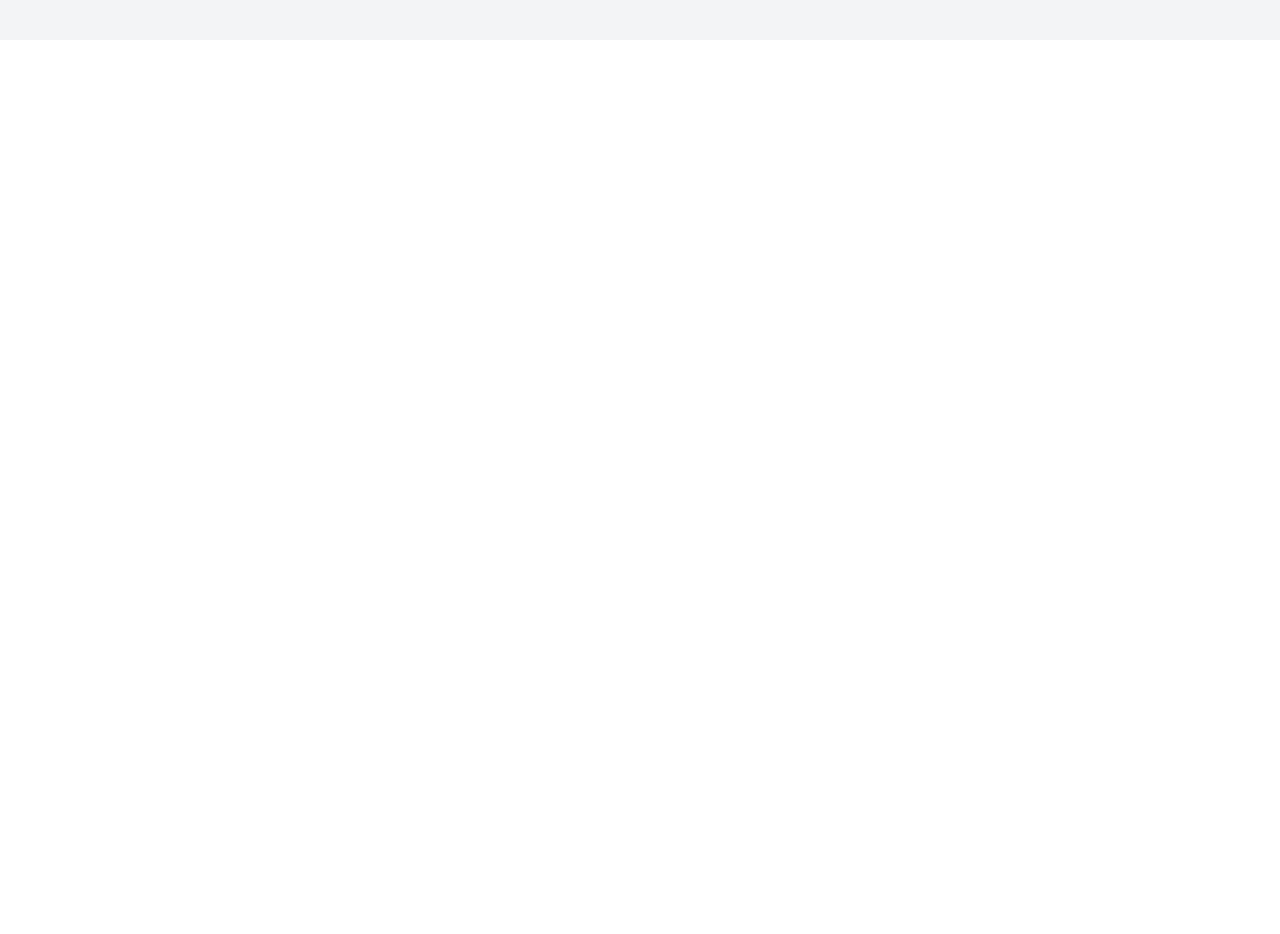
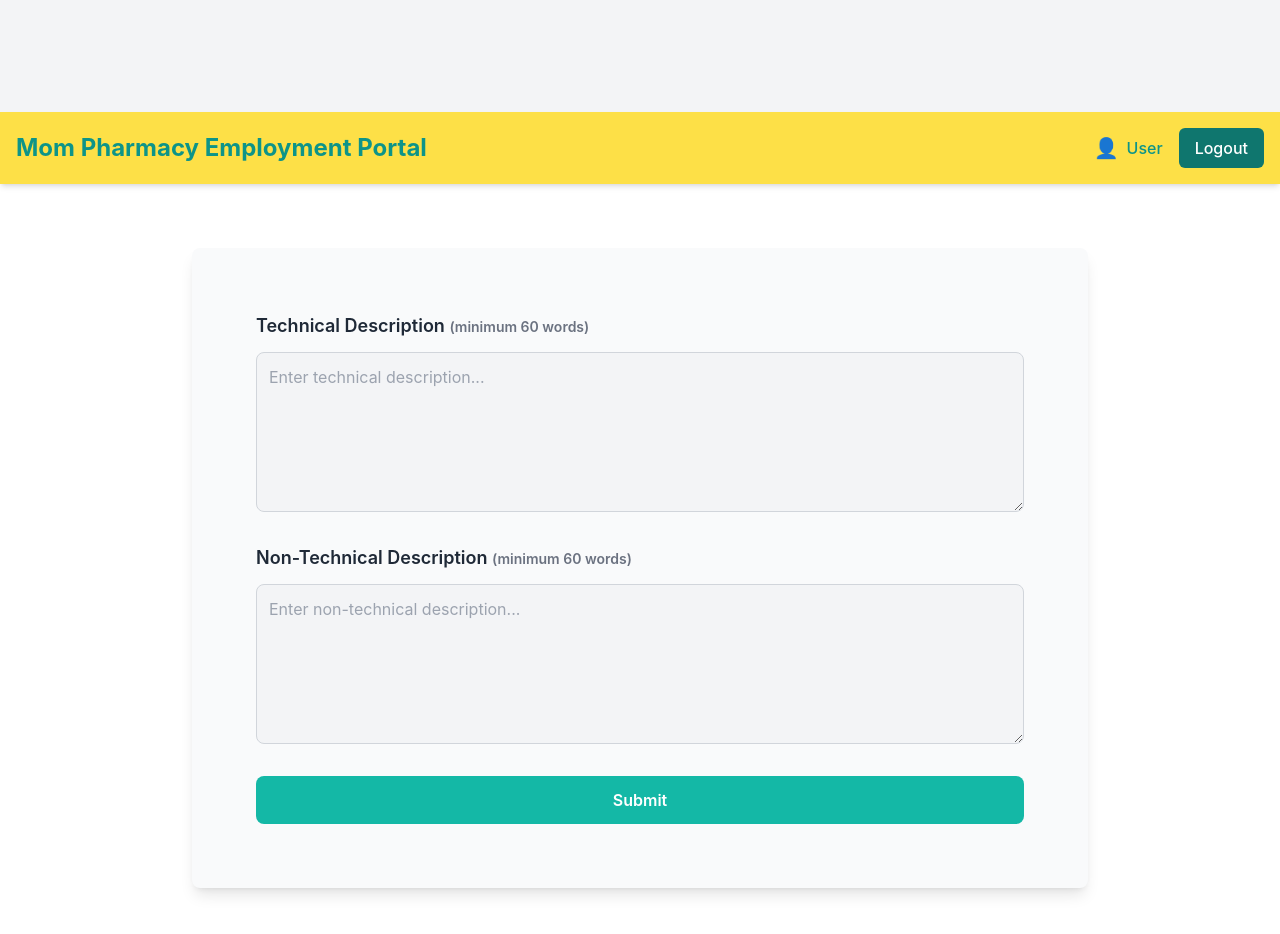
Before and after one commit to Pragnan143/mom-pahrmacy-employmee-management, a React (Create React App) app in the folder client/: page / in a window 1280 px wide. Shown: the part 760-1694 px from the top of the page. Before the commit the page ends 800 px from the top, so only its background shows below. Built offline with nearby package versions, Linux system fonts and the light colour scheme.

Commit message:
Infrastructure updated

```diff
--- a/client/src/App.js
+++ b/client/src/App.js
@@ -1,9 +1,12 @@
-import Teammates from "./Pages/Adminportal/Teammates";
+import AdminPage from "./Pages/AdminPage";
+import EmployeePage from "./Pages/EmployeePage";
 
 function App() {
   return (
     <div className="App">
-      <Teammates/>
+      <AdminPage />
+      <EmployeePage />
+
     </div>
   );
 }
--- /dev/null
+++ b/client/src/Components/Adminportal/Navbar.js
@@ -0,0 +1,32 @@
+import React from 'react';
+
+const Navbar = ({ username }) => {
+  const handleLogout = () => {
+    // Add logout logic here
+    console.log('Logging out...');
+  };
+
+  return (
+    <nav className="flex justify-between items-center p-4 bg-yellow-300 shadow-md">
+      <div className="text-2xl font-bold text-teal-600">
+        Mom Pharmacy Employment Portal
+      </div>
+      <div className="flex items-center gap-4">
+        <div className="flex items-center gap-2">
+          <span className="text-xl">👤</span>
+          <span className="text-teal-600 font-medium">
+            {username || 'User'}
+          </span>
+        </div>
+        <button
+          className="px-4 py-2 bg-teal-700 text-white font-medium rounded-md hover:bg-teal-500 focus:outline-none focus:ring-2 focus:ring-teal-400 transition duration-200"
+          onClick={handleLogout}
+        >
+          Logout
+        </button>
+      </div>
+    </nav>
+  );
+};
+
+export default Navbar;
--- a/client/src/Pages/Adminportal/Teammates.js
+++ b/client/src/Components/Adminportal/Teammates.js
@@ -63,9 +63,9 @@ const Teammates = () => {
   };
 
   return (
-    <div className="flex flex-col items-center bg-gray-100 min-h-screen p-6">
+    <div className="flex flex-col items-center bg-gray-100 min-h-screen p-6 ">
       {!editMode ? (
-        <div className="text-center space-y-4">
+        <div className="text-center space-y-10" >
           <h2 className="text-4xl font-medium text-gray-600 mb-6 ">Hi There This is your team</h2>
 
           <div className="grid grid-cols-1 sm:grid-cols-2 lg:grid-cols-2 gap-6">
@@ -82,7 +82,7 @@ const Teammates = () => {
                 <div className="flex space-x-2 justify-center item-center">
                   <button
                     onClick={() => handleEditClick(teammate.id)}
-                    className="bg-blue-500 text-white px-4 py-2 rounded-md hover:bg-blue-600">
+                    className="bg-teal-600 text-white px-4 py-2 rounded-md hover:bg-blue-600">
                     Details
                   </button>
                   <button
--- /dev/null
+++ b/client/src/Components/UserPortal/Body.js
@@ -0,0 +1,68 @@
+import React, { useState } from 'react';
+
+const Body = () => {
+  const [techDescription, setTechDescription] = useState('');
+  const [nonTechDescription, setNonTechDescription] = useState('');
+
+  const handleSubmit = (e) => {
+    e.preventDefault();
+
+    if (techDescription.split(' ').length < 60 || nonTechDescription.split(' ').length < 60) {
+      alert('Both descriptions must contain at least 60 words');
+      return;
+    }
+
+    console.log('Form submitted:', { techDescription, nonTechDescription });
+  };
+
+  return (
+    <div className="p-6 sm:p-10 lg:p-16 max-w-4xl mx-auto bg-gray-50 rounded-lg shadow-lg my-16">
+      <form className="flex flex-col gap-8" onSubmit={handleSubmit}>
+        <div className="flex flex-col gap-3">
+          <label htmlFor="techDescription" className="font-semibold text-lg text-gray-800">
+            Technical Description <span className="text-sm text-gray-500">(minimum 60 words)</span>
+          </label>
+          <textarea
+            id="techDescription"
+            className="p-3 h-36 sm:h-40 border border-gray-300 rounded-lg focus:outline-none focus:ring-2 focus:ring-teal-500 bg-gray-100 hover:bg-white transition duration-200 ease-in-out"
+            value={techDescription}
+            onChange={(e) => setTechDescription(e.target.value)}
+            placeholder="Enter technical description..."
+          />
+          {techDescription && techDescription.split(' ').length < 60 && (
+            <span className="text-red-600 text-sm font-medium">
+              {`Need ${60 - techDescription.split(' ').length} more words`}
+            </span>
+          )}
+        </div>
+
+        <div className="flex flex-col gap-3">
+          <label htmlFor="nonTechDescription" className="font-semibold text-lg text-gray-800">
+            Non-Technical Description <span className="text-sm text-gray-500">(minimum 60 words)</span>
+          </label>
+          <textarea
+            id="nonTechDescription"
+            className="p-3 h-36 sm:h-40 border border-gray-300 rounded-lg focus:outline-none focus:ring-2 focus:ring-teal-500 bg-gray-100 hover:bg-white transition duration-200 ease-in-out"
+            value={nonTechDescription}
+            onChange={(e) => setNonTechDescription(e.target.value)}
+            placeholder="Enter non-technical description..."
+          />
+          {nonTechDescription && nonTechDescription.split(' ').length < 60 && (
+            <span className="text-red-600 text-sm font-medium">
+              {`Need ${60 - nonTechDescription.split(' ').length} more words`}
+            </span>
+          )}
+        </div>
+
+        <button
+          type="submit"
+          className="px-6 py-3 bg-teal-500 text-white font-semibold rounded-lg hover:bg-teal-600 focus:outline-none focus:ring-2 focus:ring-teal-400 transition duration-200 ease-in-out"
+        >
+          Submit
+        </button>
+      </form>
+    </div>
+  );
+};
+
+export default Body;
--- /dev/null
+++ b/client/src/Components/UserPortal/Navbar.js
@@ -0,0 +1,32 @@
+import React from 'react';
+
+const Navbar = ({ username }) => {
+  const handleLogout = () => {
+    // Add logout logic here
+    console.log('Logging out...');
+  };
+
+  return (
+    <nav className="flex justify-between items-center p-4 bg-yellow-300 shadow-md">
+      <div className="text-2xl font-bold text-teal-600">
+        Mom Pharmacy Employment Portal
+      </div>
+      <div className="flex items-center gap-4">
+        <div className="flex items-center gap-2">
+          <span className="text-xl">👤</span>
+          <span className="text-teal-600 font-medium">
+            {username || 'User'}
+          </span>
+        </div>
+        <button
+          className="px-4 py-2 bg-teal-700 text-white font-medium rounded-md hover:bg-teal-500 focus:outline-none focus:ring-2 focus:ring-teal-400 transition duration-200"
+          onClick={handleLogout}
+        >
+          Logout
+        </button>
+      </div>
+    </nav>
+  );
+};
+
+export default Navbar;
--- /dev/null
+++ b/client/src/Pages/AdminPage.js
@@ -0,0 +1,16 @@
+
+import React from 'react'
+import Navbar from '../Components/UserPortal/Navbar'
+import Teammates from '../Components/Adminportal/Teammates'
+
+
+const AdminPage = () => {
+  return (
+    <div className='h-full'>
+        <Navbar />
+        <Teammates />
+    </div>
+  )
+}
+
+export default AdminPage
--- /dev/null
+++ b/client/src/Pages/EmployeePage.js
@@ -0,0 +1,14 @@
+import React from 'react'
+import Navbar from '../Components/UserPortal/Navbar'
+import Body from '../Components/UserPortal/Body'
+
+const Employee = () => {
+  return (
+    <div>
+        <Navbar />
+        <Body />
+    </div>
+  )
+}
+
+export default Employee
```
